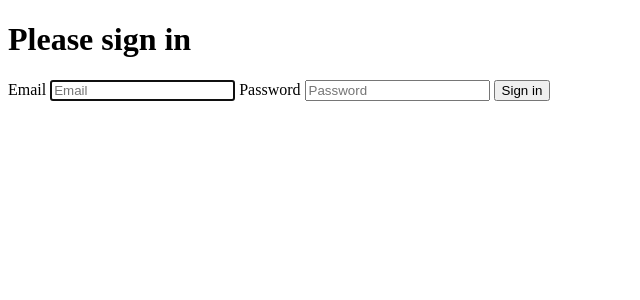
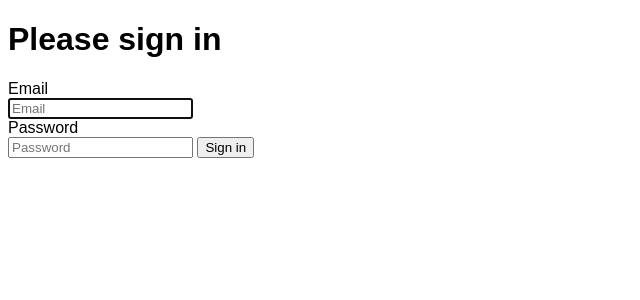
Before and after one commit to vendi-advertising/vendi-remote-log, a Symfony app: template templates/security/login.html.twig in a window 1280 px wide. Shown: the top 300 px of the page, without its empty margins (0-640 px from the left). Run offline with Twig, Linux system fonts and the light colour scheme; the template is opened without the code that fills it, so the values that code supplies are empty; some libraries are stand-ins or nearby versions.

Commit message:
Minor styling

```diff
--- a/templates/base.html.twig
+++ b/templates/base.html.twig
@@ -3,6 +3,22 @@
     <head>
         <meta charset="UTF-8">
         <title>{% block title %}Welcome!{% endblock %}</title>
+        <style>
+            html {
+                font-size: 62.5%;
+            }
+            body {
+                font-family: sans-serif;
+                font-size: 1.6rem;
+            }
+            form {
+                max-width: 40rem;
+            }
+            form label {
+                display: grid;
+                grid-template-columns: 1fr 1fr;
+            }
+        </style>
         {% block stylesheets %}{% endblock %}
     </head>
     <body>
--- a/templates/home.twig
+++ b/templates/home.twig
@@ -1,5 +1,7 @@
 {# templates/view.twig #}
 {% extends 'base.html.twig' %}
+
+{% block title %}Home{% endblock %}
 
 {% block stylesheets %}
 
```
